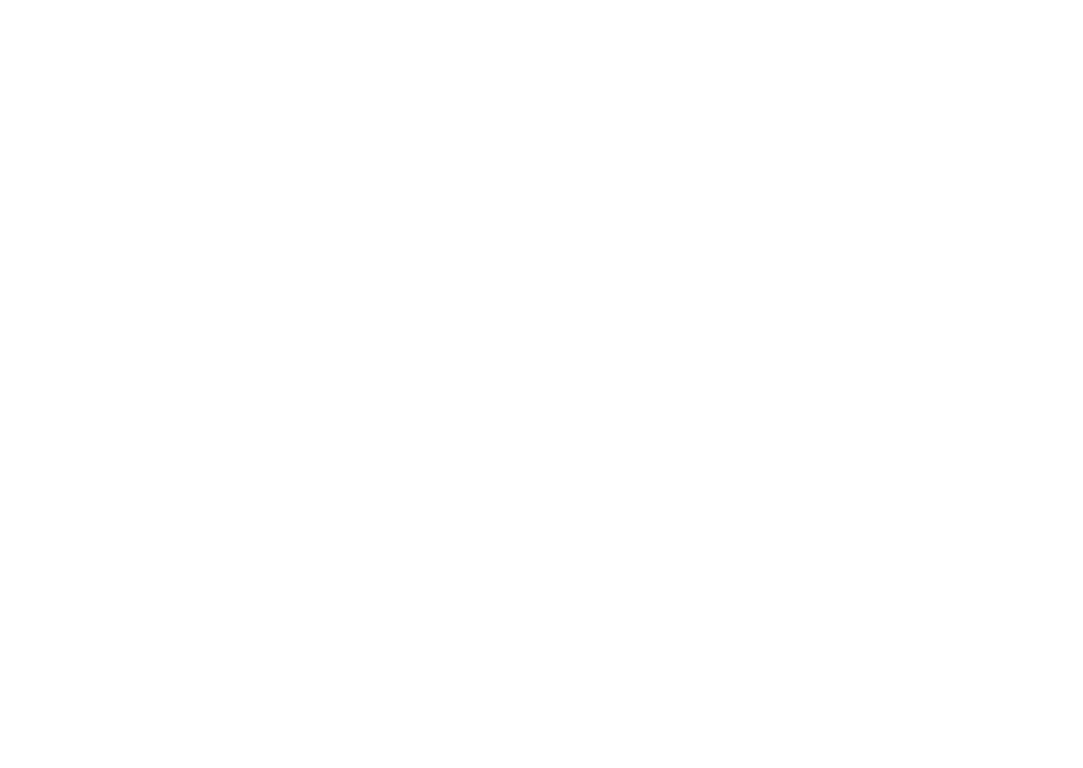
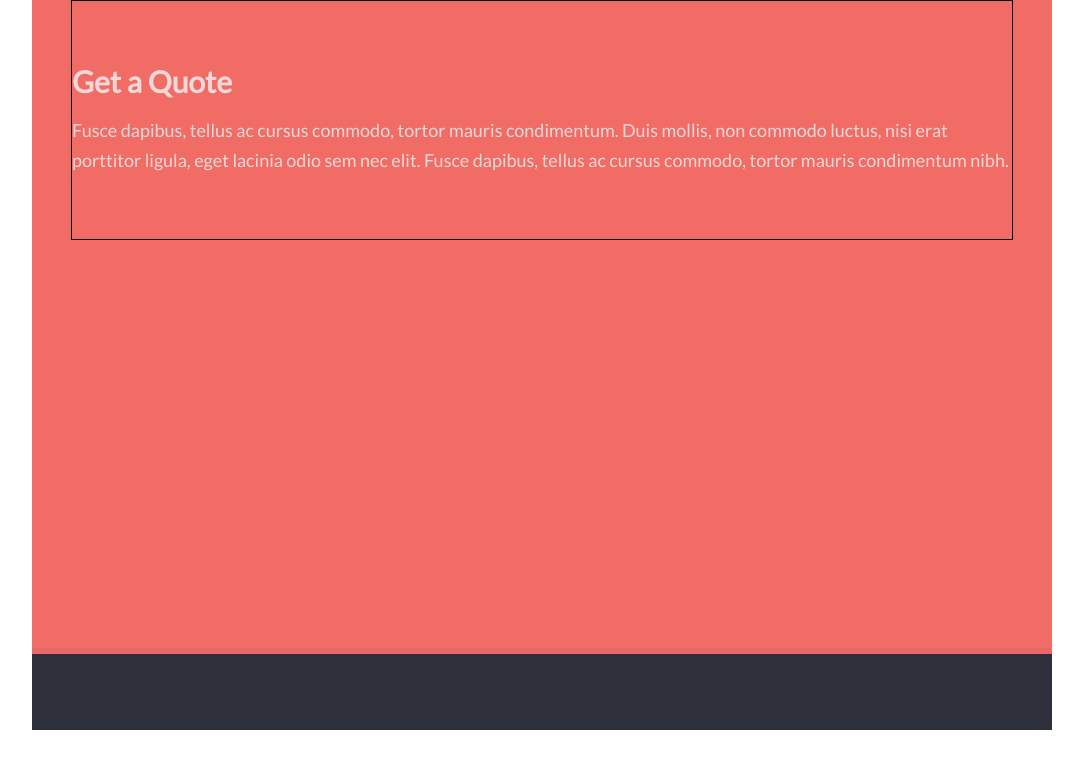
Before and after one commit to AnastasiyaKhikhnal/singolo, a plain HTML site: page singolo3.html in a window 1280 px wide. Shown: the whole page, without its empty margins (98-1181 px from the left). Drawn offline with Linux system fonts and the light colour scheme.

Commit message:
feat: add basic page layout singolo3

```diff
--- a/singolo3.css
+++ b/singolo3.css
@@ -0,0 +1,52 @@
+@import "fonts.css";
+
+html {
+  font-family: 'Lato', sans-serif;
+}
+
+body {
+  margin: 0 auto;
+  width: 1020px;
+}
+
+.wrap-get-a-quote-top {
+  width: 100%;
+  height: 648px;
+  background-color: #f06c64;
+}
+
+.wrap-inner-get-a-quote-top {
+  width: 940px;
+  margin: 0 auto;
+  padding-top: 46px;
+  padding-bottom: 64px;
+
+  border: 1px solid black;
+}
+
+.get-a-quote-title {
+  font-size: 30px;
+  line-height: 18px;
+  font-weight: 900;
+  color: #f0d8d9;
+}
+
+.get-a-quote-text-intro {
+  margin: 0;
+  font-size: 18px;
+  line-height: 30px;
+  font-weight: 300;
+  color: #f0d8d9;
+}
+
+.wrap-get-a-quote-bottom {
+  width: 100%;
+  height: 6px;
+  background-color: #ea676b;
+}
+
+.footer {
+  width: 100%;
+  height: 76px;
+  background-color: #2d303a;
+}
--- a/singolo3.html
+++ b/singolo3.html
@@ -6,6 +6,18 @@
     <link rel="stylesheet" href="singolo3.css">
   </head>
   <body>
-
+    <section class="get-a-quote">
+      <div class="wrap-get-a-quote-top ">
+        <div class="wrap-inner-get-a-quote-top">
+          <h1 class="get-a-quote-title">Get a Quote</h1>
+          <p class="get-a-quote-text-intro">Fusce dapibus, tellus ac cursus commodo, tortor mauris condimentum. Duis mollis, non
+            commodo luctus, nisi erat porttitor ligula, eget lacinia odio sem nec elit. Fusce dapibus, tellus ac cursus
+            commodo, tortor mauris condimentum nibh.
+          </p>
+        </div>
+      </div>
+      <div class="wrap-get-a-quote-bottom"></div>
+    </section>
+    <footer class="footer"></footer>
   </body>
 </html>
```
